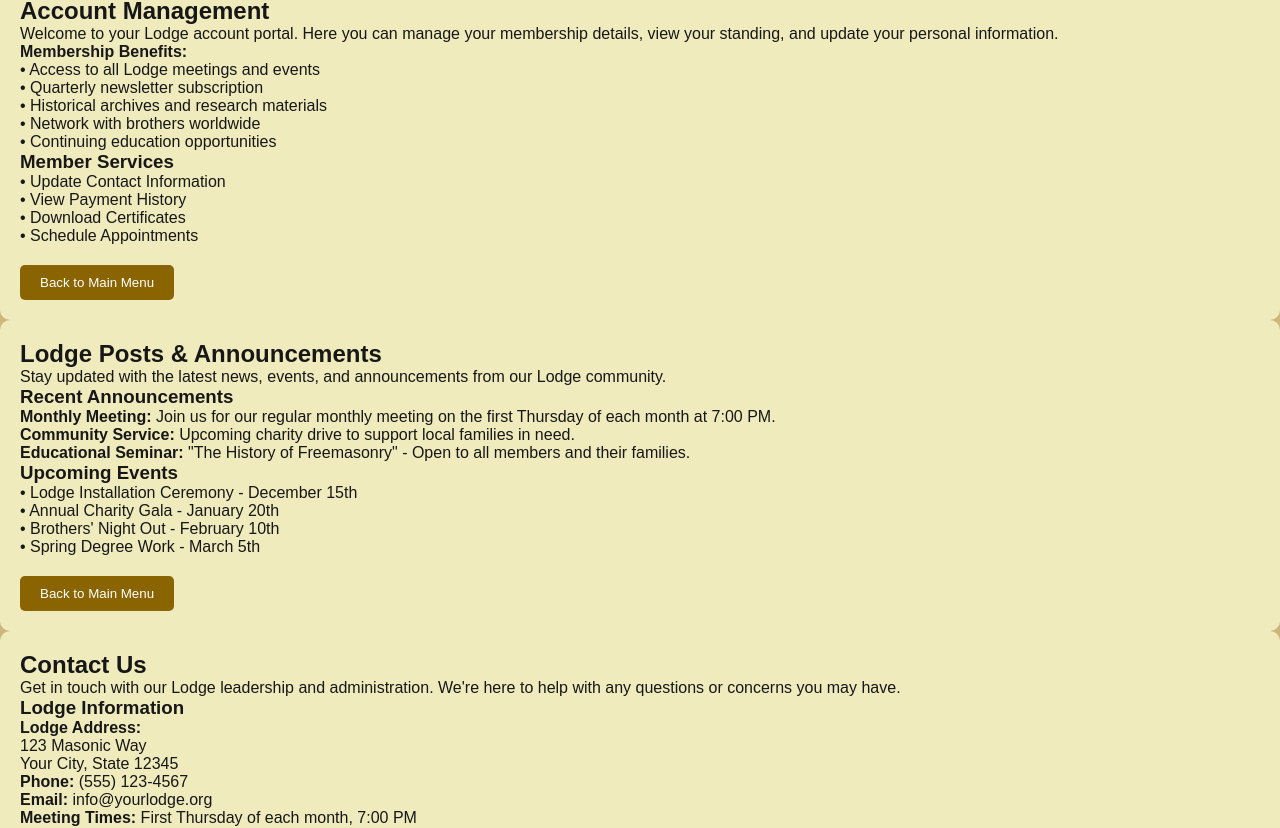
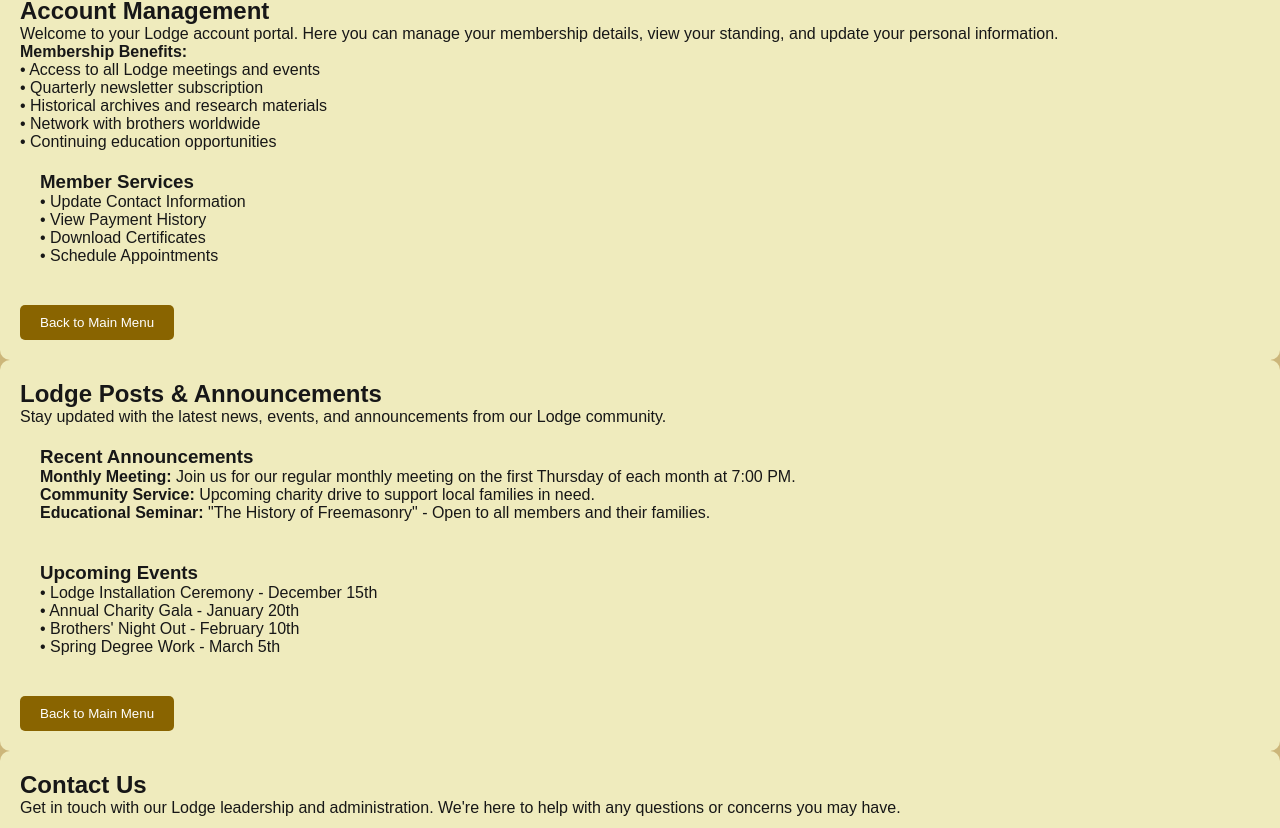
Before and after one commit to masonacevedo/weavehacks-MPAJR, a Next.js app in the folder front-end/: page /menu in a window 1280 px wide. Shown: the part 277-1105 px from the top of the page. Built offline with nearby package versions, Linux system fonts and the light colour scheme.

Commit message:
converted pages from regular html to react jsx

```diff
--- a/front-end/app/account/page.module.css
+++ b/front-end/app/account/page.module.css
@@ -4,18 +4,19 @@
   box-sizing: border-box;
 }
 
-.page * {
+.page {
   font-family: 'Poppins', sans-serif;
   background: #CCB67A;
-  min-height: 100vh;
+  min-height: 10px;
   overflow-x: hidden;
 }
 
 .appContainer {
   position: relative;
   width: 100%;
-  min-height: 100vh;
+  min-height: 10px;
   background: #CCB67A;
+  display: block;
 }
 
 /* Header */
@@ -118,7 +119,7 @@
 .mainContent {
   position: relative;
   width: 100%;
-  min-height: calc(100vh - 110px);
+  min-height: calc(100px - 110px);
   margin-top: 110px;
   background: #EFEBBD;
   border-radius: 30px 30px 0 0;
--- a/front-end/app/layout.tsx
+++ b/front-end/app/layout.tsx
@@ -23,11 +23,7 @@ export default function RootLayout({
 }>) {
   return (
     <html lang="en">
-    <head>
-      <link href="https://fonts.googleapis.com/css2?family=Poppins:wght@400;700&display=swap"
-            rel="stylesheet"/>
-    </head>
-    <body className={`${geistSans.variable} ${geistMono.variable}`}>
+    <body>
     {children}
     </body>
     </html>
--- a/front-end/app/loading/page.module.css
+++ b/front-end/app/loading/page.module.css
@@ -6,7 +6,7 @@
 .container {
   position: relative;
   width: 100%;
-  min-height: 100vh;
+  min-height: 10px;
   background: #CCB67A;
   display: flex;
   align-items: center;
--- a/front-end/app/menu/page.module.css
+++ b/front-end/app/menu/page.module.css
@@ -1,10 +1,11 @@
 .page {
   font-family: Arial, sans-serif;
+  display: block;
 }
 
 .appContainer {
   width: 100%;
-  min-height: 100vh;
+  min-height: 10px;
   background: #CCB67A;
 }
 
@@ -61,3 +62,39 @@
 .backBtn:hover {
   background: #CCB67A;
 }
+
+
+.memberServices {
+  align-items: center;
+  justify-content: center;
+  gap: 20px;
+  padding: 20px;
+}
+
+.lodgeOfficers {
+  align-items: center;
+  justify-content: center;
+  gap: 20px;
+  padding: 20px;
+}
+
+.lodgeInformation {
+  align-items: center;
+  justify-content: center;
+  gap: 20px;
+  padding: 20px;
+}
+
+.recentAnnouncements {
+  align-items: center;
+  justify-content: center;
+  gap: 20px;
+  padding: 20px;
+}
+
+.upcomingEvents {
+  align-items: center;
+  justify-content: center;
+  gap: 20px;
+  padding: 20px;
+}
--- a/front-end/app/page.module.css
+++ b/front-end/app/page.module.css
@@ -10,7 +10,7 @@
   grid-template-rows: 20px 1fr 20px;
   align-items: center;
   justify-items: center;
-  min-height: 100svh;
+  min-height: 10px;
   padding: 80px;
   gap: 64px;
   font-family: var(--font-geist-sans);
--- a/front-end/app/posts-opener/page.module.css
+++ b/front-end/app/posts-opener/page.module.css
@@ -1,14 +1,14 @@
 .page * {
   font-family: 'Poppins', sans-serif;
   background: #CCB67A;
-  min-height: 100vh;
+  min-height: 10px;
   overflow-x: hidden;
 }
 
 .appContainer {
   position: relative;
   width: 100%;
-  min-height: 100vh;
+  min-height: 10px;
   background: #CCB67A;
   padding: 10px;
 }
@@ -92,7 +92,7 @@
   padding: 20px;
   display: flex;
   gap: 20px;
-  min-height: calc(100vh - 80px);
+  min-height: calc(100px - 80px);
 }
 
 .sidebar {
@@ -155,7 +155,7 @@
   top: 70px;
   left: -100%;
   width: 80%;
-  height: calc(100vh - 70px);
+  height: calc(100px - 70px);
   background: #EFEBBD;
   transition: left 0.3s ease;
   z-index: 999;
--- a/front-end/app/signup/page.module.css
+++ b/front-end/app/signup/page.module.css
@@ -7,7 +7,7 @@
 .page {
   font-family: 'Poppins', sans-serif;
   background: #CCB67A;
-  min-height: 100vh;
+  min-height: 10px;
   display: flex;
   flex-direction: column;
   align-items: center;
@@ -125,7 +125,7 @@
 /* Responsive Design */
 @media (max-width: 768px) {
   .container {
-    min-height: 100vh;
+    min-height: 10px;
     padding: 20px;
   }
 
```
